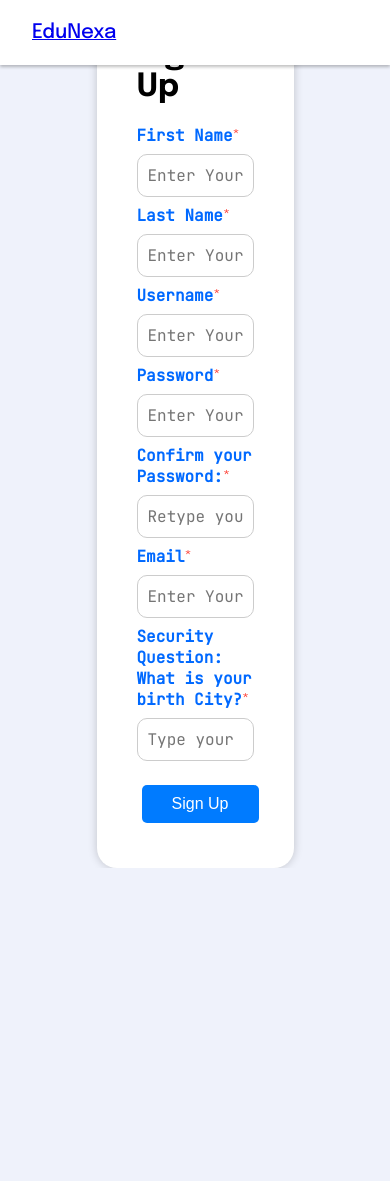
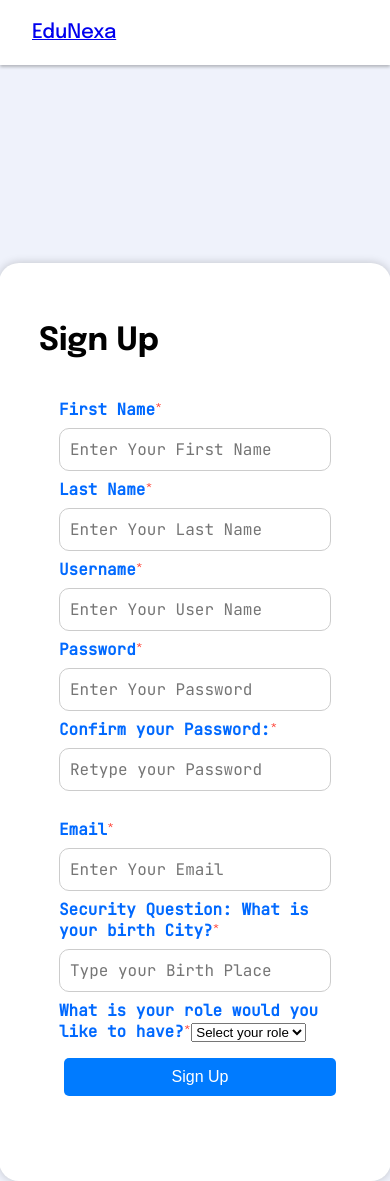
Before and after one commit to mysoladi/LMS_SE_UI, a React (Create React App) app: page /signup in a window 390 px wide. Before the commit the page ends 868 px from the top, so only its background shows below. Built offline with nearby package versions, Linux system fonts and the light colour scheme.

Commit message:
deleted node modeules from github added gitignore

```diff
--- a/src/pages/signup/SignupPage.css
+++ b/src/pages/signup/SignupPage.css
@@ -32,7 +32,7 @@
 }
 
 .Sign-Up button {
-    width: 100%; /* Adjust button width as needed */
+  width: 100%;
   padding: 10px;
   background-color: #007bff;
   color: #fff;
@@ -41,10 +41,10 @@
   font-size: 16px;
   cursor: pointer;
   margin: 5px;
-    margin-top: 1rem; /* Add some spacing above the button */
+  margin-top: 1rem;
 }
 
-  button:hover {
+.Sign-Up button:hover {
   background-color: #0056b3;
 }
 
@@ -78,11 +78,42 @@ label {
   margin-bottom: 15px;
 }
 
-.signup-form{
-    width: 30%;
+.signup-form {
+  width: 80%; /* Adjust form width on smaller screens */
   background-color: #fff;
   padding: 40px;
   border-radius: 20px;
   box-shadow: 0px 0px 10px rgba(0, 0, 0, 0.2);
   text-align: left;
 }
+
+.container {
+  display: flex;
+  padding: 20px;
+}
+
+.form-column {
+  width: 100%; /* Set column width to 100% on smaller screens */
+  margin-bottom: 20px; /* Add margin to separate columns on smaller screens */
+  padding-right: 20px;
+}
+@media (max-width: 768px) {
+  .Sign-Up{
+    padding-top: 300px;
+  }
+
+  .signup-form {
+    width: 80%; /* Adjust form width on smaller screens */
+  }
+
+  .container {
+    flex-direction: column; /* Change to column on smaller screens */
+    align-items: center; /* Center items horizontally */
+  }
+
+  .form-column {
+    width: 100%; /* Set column width to 100% on smaller screens */
+    margin-bottom: 20px; /* Add margin to separate columns on smaller screens */
+    padding-right: 0; /* Remove right padding on smaller screens */
+  }
+}
--- a/src/pages/signup/SignupPage.jsx
+++ b/src/pages/signup/SignupPage.jsx
@@ -1,19 +1,20 @@
 import React, { useState } from "react";
-import  "./SignupPage.css";
+import "./SignupPage.css";
 import { Link, useNavigate } from "react-router-dom";
-import axios from "axios"
+import axios from "axios";
 
 function SignupPage() {
-  const [accountCreated, setAccountCreated] = useState(false)
+  const [accountCreated, setAccountCreated] = useState(false);
   const [firstName, setFirstName] = useState("");
   const [lastName, setLastName] = useState("");
   const [username, setUsername] = useState("");
   const [password, setPassword] = useState("");
   const [passwordRetype, setPasswordRetype] = useState("");
-  const [email,setEmail] = useState("");
+  const [email, setEmail] = useState("");
   const [securityQuestion, setSecurityQuestion] = useState("");
+  const [role, setRole] = useState(""); // State for dropdown menu
   const [error, setError] = useState("");
-  const navigate =useNavigate();
+  const navigate = useNavigate();
 
   const handleSignup = () => {
     setError("");
@@ -26,17 +27,20 @@ function SignupPage() {
       !passwordRetype ||
       !email ||
       !securityQuestion ||
-      !username
+      !username ||
+      !role // Ensure role is selected
     ) {
       setError("Please fill in all required fields.");
       return;
     }
 
     //check if password contains required characters and special symbols
-
-    const passwordRegex = /^(?=.*[a-z])(?=.*[A-Z])(?=.*\d)(?=.*[@$!%*?&])[A-Za-z\d@$!%*?&]+$/;
+    const passwordRegex =
+      /^(?=.*[a-z])(?=.*[A-Z])(?=.*\d)(?=.*[@$!%*?&])[A-Za-z\d@$!%*?&]+$/;
     if (!password.match(passwordRegex)) {
-      setError('Password must contain at least one uppercase letter, one lowercase letter, one number, and one special symbol');
+      setError(
+        "Password must contain at least one uppercase letter, one lowercase letter, one number, and one special symbol"
+      );
       return;
     }
 
@@ -54,41 +58,44 @@ function SignupPage() {
         username: username.toString(),
         password: password.toString(),
         sec_answer: securityQuestion.toString(),
+        role: role // Include role in the request
       })
       .then((response) => {
         if (response.status === 201) {
-          setAccountCreated(true)
-          navigate('/login')
+          setAccountCreated(true);
+          navigate("/login");
         }
-        if (response.status !== 200){
-          console.log(response.status.toString)
+        if (response.status !== 200) {
+          console.log(response.status.toString);
         }
       })
       .catch((error) => {
-        console.error(error)
+        console.error(error);
       });
   };
 
   return (
     <div>
-    { !accountCreated &&
-      (<div>
+      {!accountCreated && (
+        <div>
           <div className="Signup-header">
             <Link to="/">
               <span className="title">EduNexa</span>
             </Link>
           </div>
-        <div className = 'Sign-Up'>
+          <div className="Sign-Up">
             <div className="signup-form">
               <h1>Sign Up</h1>
               {error && <div className="error-message">{error}</div>}
+              <div className="container">
+                <div className="form-column">
                   <div>
                     <label htmlFor="firstName">First Name</label>
                     <span className="required">*</span>
                     <input
                       type="text"
                       id="firstName"
-                placeholder= "Enter Your First Name"
+                      placeholder="Enter Your First Name"
                       value={firstName}
                       onChange={(e) => setFirstName(e.target.value)}
                     />
@@ -99,7 +106,7 @@ function SignupPage() {
                     <input
                       type="text"
                       id="lastName"
-                placeholder= "Enter Your Last Name"
+                      placeholder="Enter Your Last Name"
                       value={lastName}
                       onChange={(e) => setLastName(e.target.value)}
                     />
@@ -110,7 +117,7 @@ function SignupPage() {
                     <input
                       type="text"
                       id="userName"
-                placeholder= "Enter Your User Name"
+                      placeholder="Enter Your User Name"
                       value={username}
                       onChange={(e) => setUsername(e.target.value)}
                     />
@@ -121,7 +128,7 @@ function SignupPage() {
                     <input
                       type="password"
                       id="password"
-                placeholder= "Enter Your Password"
+                      placeholder="Enter Your Password"
                       value={password}
                       onChange={(e) => setPassword(e.target.value)}
                     />
@@ -132,18 +139,20 @@ function SignupPage() {
                     <input
                       type="password"
                       id="passwordRetype"
-                placeholder= "Retype your Password"
+                      placeholder="Retype your Password"
                       value={passwordRetype}
                       onChange={(e) => setPasswordRetype(e.target.value)}
                     />
                   </div>
+                </div>
+                <div className="form-column">
                   <div>
                     <label htmlFor="email">Email</label>
                     <span className="required">*</span>
                     <input
                       type="email"
                       id="email"
-                placeholder= "Enter Your Email"
+                      placeholder="Enter Your Email"
                       value={email}
                       onChange={(e) => setEmail(e.target.value)}
                     />
@@ -154,15 +163,33 @@ function SignupPage() {
                     <input
                       type="text"
                       id="securityQuestion"
-                placeholder= "Type your Birth Place"
+                      placeholder="Type your Birth Place"
                       value={securityQuestion}
                       onChange={(e) => setSecurityQuestion(e.target.value)}
                     />
                   </div>
+                  {/* Dropdown menu for role selection */}
+                  <div>
+                    <label htmlFor="role">What is your role would you like to have?</label>
+                    <span className="required">*</span>
+                    <select
+                      id="role"
+                      value={role}
+                      onChange={(e) => setRole(e.target.value)}
+                    >
+                      <option value="">Select your role</option>
+                      <option value="Student">Student</option>
+                      <option value="Instructor">Instructor</option>
+                      <option value="Admin">Admin</option>
+                    </select>
+                  </div>
                   <button onClick={handleSignup}>Sign Up</button>
                 </div>
               </div>
-      </div>)}
+            </div>
+          </div>
+        </div>
+      )}
       {accountCreated && (
         <div>
           <div className="Signup-header">
@@ -170,10 +197,10 @@ function SignupPage() {
               <span className="title">EduNexa</span>
             </Link>
           </div>
-        <div className = 'Sign-Up'>
+          <div className="Sign-Up">
             <div className="signup-form">
               <h1>Account created successfully</h1>
-            <Link to={'/'}>Login</Link>
+              <Link to={"/"}>Login</Link>
             </div>
           </div>
         </div>
```
Also changed, not shown: package.json (+6 -1 lines), 1 other file (tests, documents, lock files or other folders). Lines whose indentation alone changed are shown as unchanged.
